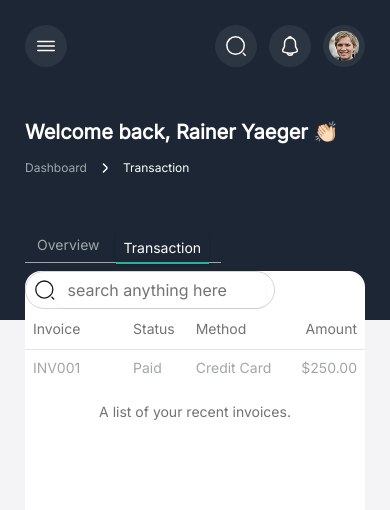
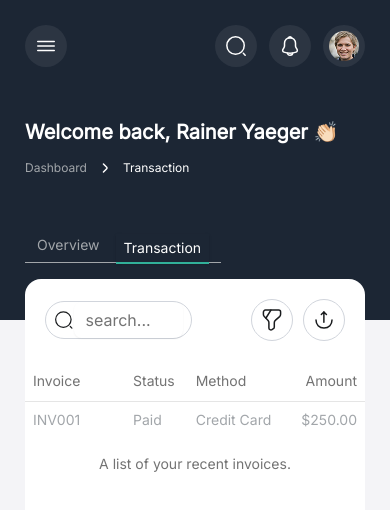
Before and after one commit to ariyanmvn/next-dashboard, a Next.js app: page / in a window 390 px wide. Shown: the top 510 px of the page. Built offline with nearby package versions, Linux system fonts and the light colour scheme.

Commit message:
fixed table icons for mobile screens

```diff
--- a/src/subComponents/TransTable.tsx
+++ b/src/subComponents/TransTable.tsx
@@ -8,20 +8,38 @@ import {
   TableHeader,
   TableRow,
 } from "@/components/ui/table";
-import SearchIcon from "@/icons/SearchIcon";
 import { Input } from "@/components/ui/input";
 import SearchBlackIcon from "@/icons/SearchBlackIcon";
+import FilterIcon from "@/icons/FilterIcon";
+import ExportIcon from "@/icons/ExportIcon";
 
 export default function TransTable() {
   return (
-    <div className="bg-[#FFFFFF] rounded-[16px] xl:mt-5 w-[100%] xl-w-full h-[900px] mx-auto  lg:h-[805px]">
-      <div className="icons">
+    <div className="bg-[#FFFFFF] rounded-[16px] mt-2 xl:mt-5 w-[100%] xl-w-full h-[900px] mx-auto  lg:h-[805px]">
 
-        <div className="flex w-[250px] justify-center px-2 border-gray-300 border-1 items-center cursor-pointer text-black rounded-[100px] ">
+      <div className="mobile-icons p-[20px] flex justify-between items-center lg:hidden">
+        <div className="flex w-[147px] justify-center px-2 border-gray-300 border-1 items-center cursor-pointer text-black rounded-[100px] ">
+          <SearchBlackIcon></SearchBlackIcon>
+          <Input className="border-none" placeholder="search..." />
+        </div>
+
+        <div className="flex gap-[10px]">
+          <div className="filter border-1 border-gray-300 flex items-center cursor-pointer justify-center rounded-full w-[42px] h-[42px] lg:hidden">
+            <FilterIcon></FilterIcon>
+          </div>
+          <div className="export border-1 border-gray-300 flex items-center cursor-pointer justify-center rounded-full w-[42px] h-[42px] lg:hidden">
+            <ExportIcon></ExportIcon>
+          </div>
+        </div>
+      </div>
+
+     <div className="dekstop-icons hidden lg:flex">
+     <div className="flex w-[250px] justify-center px-2 border-gray-300 border-1 items-center cursor-pointer text-black rounded-[100px] ">
           <SearchBlackIcon></SearchBlackIcon>
           <Input className="border-none" placeholder="search anything here" />
         </div>
-      </div>
+
+     </div>
 
       <Table>
         <TableCaption>A list of your recent invoices.</TableCaption>
```
